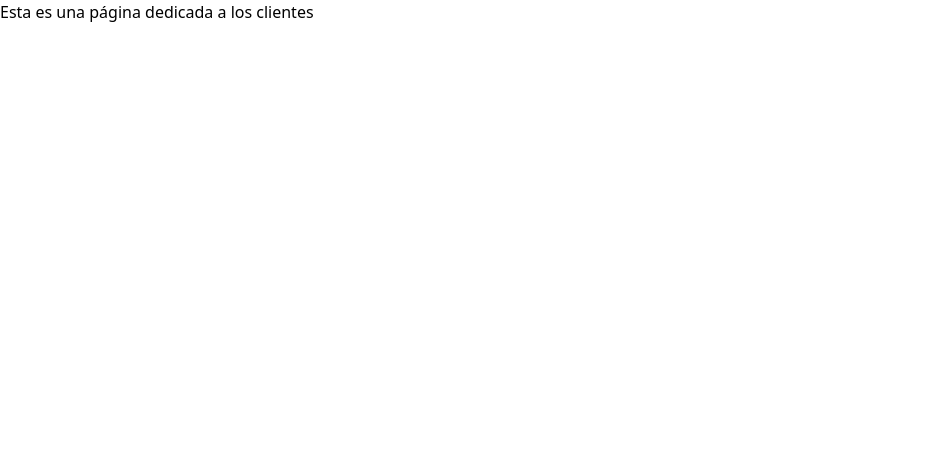
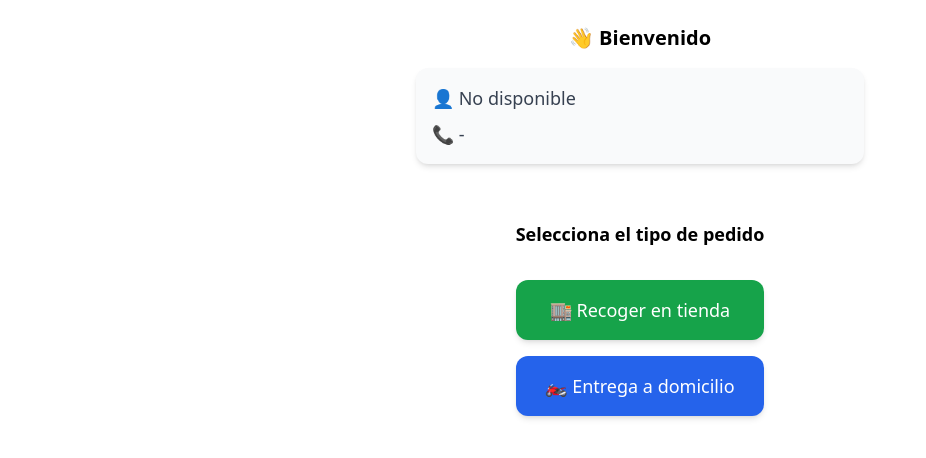
Before and after one commit to AngelAlmada/bitone_front_admin, a React (Vite) app: page /clients in a window 1280 px wide. Shown: the top 458 px of the page, without its empty margins (0-926 px from the left). Built offline with nearby package versions, Linux system fonts and the light colour scheme; no server answers.

Commit message:
compatibilidad con los servicios web

```diff
--- a/src/App.tsx
+++ b/src/App.tsx
@@ -4,7 +4,7 @@ import { BrowserRouter, Routes, Route, Navigate } from "react-router-dom";
 import "./index.css";
 
 import Sidebar from "./components/sidebar";
-import Dashboard from "./components/Dashboard";
+import Dashboard from "./components/dashboard";
 import AuthScreen from "./components/AuthScreen";
 import RegisterRouteWrapper from "./pages/User/RegisterRouteWrapper";
 import UsersList from "./pages/User/usersList";
@@ -12,7 +12,7 @@ import UserDetails from "./pages/User/userDetails";
 import DealerList from "./pages/Dealer/dealerList";
 import DealerForm from "./pages/Dealer/DealerForm";
 import DealerView from "./pages/Dealer/DealerView";
-import { Clients } from "./pages/Clients";
+import OrderTypePage from "./pages/OrderTypePage";
 import { Products } from "./pages/Products/Products";
 import { ProductsForm } from "./pages/Products/components/ProductsForm";
 
@@ -52,7 +52,7 @@ const App = () => {
     <BrowserRouter>
       <Routes>
         {/* ✅ Ruta pública: Clients */}
-        <Route path="/clients" element={<Clients />} />
+        <Route path="/clients" element={<OrderTypePage />} />
 
         {/* ✅ Si el usuario no está autenticado, redirige a AuthScreen */}
         {!user ? (
--- a/src/routes/apiConfig.ts
+++ b/src/routes/apiConfig.ts
@@ -1,6 +1,6 @@
 // src/config/apiConfig.ts
 
-const BASE_URL = "http://localhost:3000";
+const BASE_URL = "https://bitone-back.onrender.com";
 
 export const API_ROUTES = {
   AUTH_USER: `${BASE_URL}/auth/login`,
```
